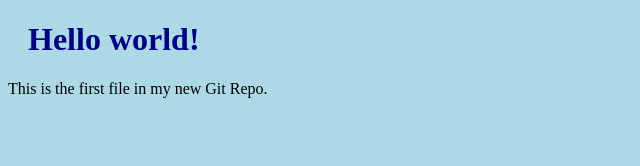
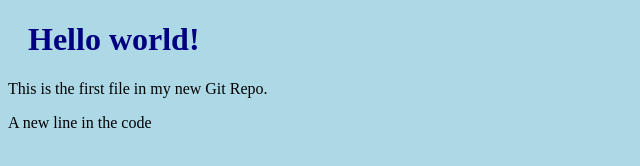
Before and after one commit to hahaha089/hello_world_test, a plain HTML site: page index.html in a window 1280 px wide. Shown: the whole page, without its empty margins (0-640 px from the left). Drawn offline with Linux system fonts and the light colour scheme.

Commit message:
direct commit

```diff
--- a/index.html
+++ b/index.html
@@ -8,6 +8,7 @@
 
 <h1>Hello world!</h1>
 <p>This is the first file in my new Git Repo.</p>
+<p> A new line in the code </p>
 
 </body>
 </html>
```
